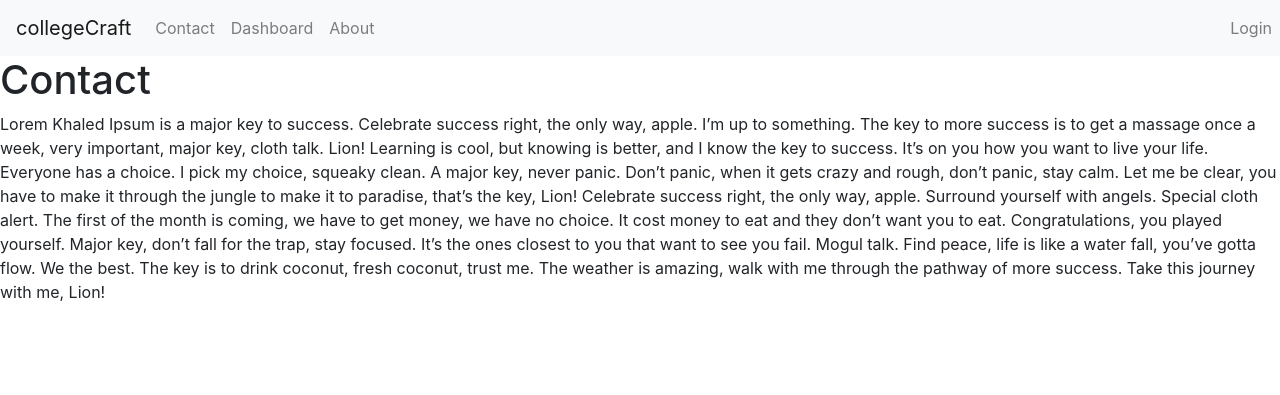
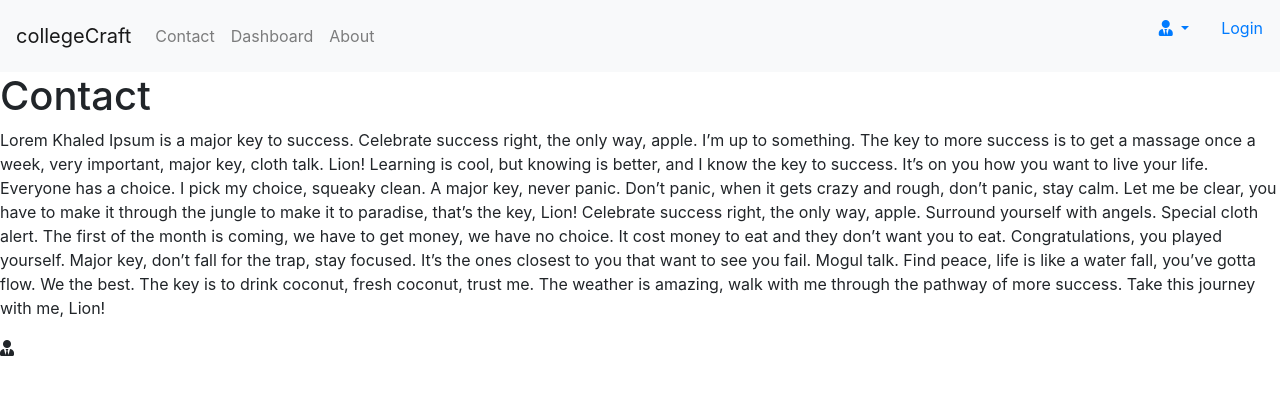
Before and after one commit to F1nalFortune/collegeCraft, a PHP site: page /contact.php in a window 1280 px wide. Shown: the top 395 px of the page. Run offline with PHP 8.4, Linux system fonts and the light colour scheme; some libraries are stand-ins or nearby versions.

Commit message:
shows incoming requests on navbar

```diff
--- a/sqlFiles/createCollegeCraft.sql
+++ b/sqlFiles/createCollegeCraft.sql
@@ -60,6 +60,4 @@ INSERT INTO users (username, hashed_password) VALUES ('aaaa','$1$salt0123$DDmlS/
 INSERT INTO users (username, hashed_password) VALUES ('aaaaaa','$1$salt0123$01QCUmrv4.Ao3hQdGHB6c1');
 INSERT INTO users (username, hashed_password) VALUES ('hello','$1$salt0123$3vhIeCFYVtADi.UiQs3Ae/');
 INSERT INTO users (username, hashed_password) VALUES ('zebra','$1$salt0123$N8X1JXgNGT5iFOZslL0N90');
-INSERT INTO users (username, hashed_password) VALUES ('admin','$1$salt0123$O7peeN/6eCXL0x9F/yb.81');
-INSERT INTO users (username, hashed_password) VALUES ('admin','$1$salt0123$O7peeN/6eCXL0x9F/yb.81');
-INSERT INTO users (username, hashed_password) VALUES ('admin','$1$salt0123$O7peeN/6eCXL0x9F/yb.81');
+INSERT INTO users (username, hashed_password) VALUES ('newbie','$1$salt0123$et3lF93ivaqsh6y4U2Sm.1');
--- a/views/contact.php
+++ b/views/contact.php
@@ -11,5 +11,6 @@
 
     Celebrate success right, the only way, apple. Surround yourself with angels. Special cloth alert. The first of the month is coming, we have to get money, we have no choice. It cost money to eat and they don’t want you to eat. Congratulations, you played yourself. Major key, don’t fall for the trap, stay focused. It’s the ones closest to you that want to see you fail. Mogul talk. Find peace, life is like a water fall, you’ve gotta flow. We the best. The key is to drink coconut, fresh coconut, trust me. The weather is amazing, walk with me through the pathway of more success. Take this journey with me, Lion!
   </p>
+  <i class='fas fa-user-tie'></i>
 </body>
 </html>
--- a/views/partials/head.html
+++ b/views/partials/head.html
@@ -1,5 +1,8 @@
 <link rel="stylesheet" href="https://stackpath.bootstrapcdn.com/bootstrap/4.1.3/css/bootstrap.min.css" integrity="sha384-MCw98/SFnGE8fJT3GXwEOngsV7Zt27NXFoaoApmYm81iuXoPkFOJwJ8ERdknLPMO" crossorigin="anonymous">
+<link rel="stylesheet" href="https://use.fontawesome.com/releases/v5.5.0/css/all.css" integrity="sha384-B4dIYHKNBt8Bc12p+WXckhzcICo0wtJAoU8YZTY5qE0Id1GSseTk6S+L3BlXeVIU" crossorigin="anonymous">
 <link rel="stylesheet" type="text/css" href="../public/stylesheets/index.css">
 <link rel="stylesheet" type="text/css" href="../public/stylesheets/item.css">
 <link rel="stylesheet" type="text/css" href="../public/stylesheets/feedback.css">
 <script src="https://ajax.googleapis.com/ajax/libs/jquery/3.3.1/jquery.min.js"></script>
+<script src="https://cdnjs.cloudflare.com/ajax/libs/popper.js/1.12.9/umd/popper.min.js" integrity="sha384-ApNbgh9B+Y1QKtv3Rn7W3mgPxhU9K/ScQsAP7hUibX39j7fakFPskvXusvfa0b4Q" crossorigin="anonymous"></script>
+<script src="https://maxcdn.bootstrapcdn.com/bootstrap/4.0.0/js/bootstrap.min.js" integrity="sha384-JZR6Spejh4U02d8jOt6vLEHfe/JQGiRRSQQxSfFWpi1MquVdAyjUar5+76PVCmYl" crossorigin="anonymous"></script>
--- a/views/partials/header.php
+++ b/views/partials/header.php
@@ -1,3 +1,27 @@
+<?php
+
+include '../connect.php';
+
+//GET USER ID
+if(isset($_SESSION['loggedin'])){
+  $user_query = "SELECT user_id from users where username = '{$_SESSION['username']}'";
+  $user_result = $conn->query($user_query);
+  while($row = $user_result->fetch_assoc()){
+    $user_id = $row['user_id'];
+  }
+
+//TODO fix requests so that only shows uncompleted
+  $requests = "SELECT count(*) from trade_request where seller = {$user_id}";
+  $requests_result = $conn->query($requests);
+  while($row = $requests_result->fetch_assoc()){
+    $count = $row['count(*)'];
+  }
+
+}
+
+
+?>
+
 <nav class="navbar navbar-expand-lg navbar-light bg-light">
   <a class="navbar-brand" href="/collegeCraft/views/index.php">collegeCraft</a>
   <div class="collapse navbar-collapse" id="navbarNav">
@@ -10,18 +34,42 @@
       </li>
       <li class="nav-item">
         <a class="nav-link" href="/collegeCraft/views/about.php">About</a>
-      <li class="nav-item" style="position:fixed; right:0;">
-<?php
+      </li>
+    </ul>
+  </div>
+  <ul style='float:right; list-style:none;' class='dots row'>
+      <li class="nav-item dropdown">
+        <a class="nav-link dropdown-toggle" href="#" id="navbarDropdown" role="button" data-toggle="dropdown" aria-haspopup="true" aria-expanded="false">
+          <span class='fas fa-user-tie' style=''>
+            <?php
+              if(isset($_SESSION['loggedin'])){
+                echo $count;
+              }
+            ?>
+          </span>
+        </a>
+        <div class="dropdown-menu" aria-labelledby="navbarDropdown">
+          <a class="dropdown-item" href="#">Incoming Requests</a>
+          <a class="dropdown-item" href="#">Outgoing Requests</a>
+        </div>
+      </li>
+    <?php
     if(session_status() == PHP_SESSION_ACTIVE){
       if($_SESSION['loggedin'] == '1'){
-        echo "<a class='nav-link' href='/collegeCraft/views/index.php'>Logout</a>";
+
+        echo "
+        <li class='nav-item' style=''>
+        <a class='nav-link' href='/collegeCraft/views/index.php'>Logout</a>
+        </li>
+        ";
       }
 
     } else {
-      echo "<a class='nav-link' href='/collegeCraft/views/index.php'>Login</a>";
+      echo "<li class='nav-item' style=''>
+      <a class='nav-link' href='/collegeCraft/views/index.php'>Login</a>
+      </li>";
     }
-?>
-      </li>
-    </ul>
-  </div>
+    ?>
+
+  </ul>
 </nav>
```
